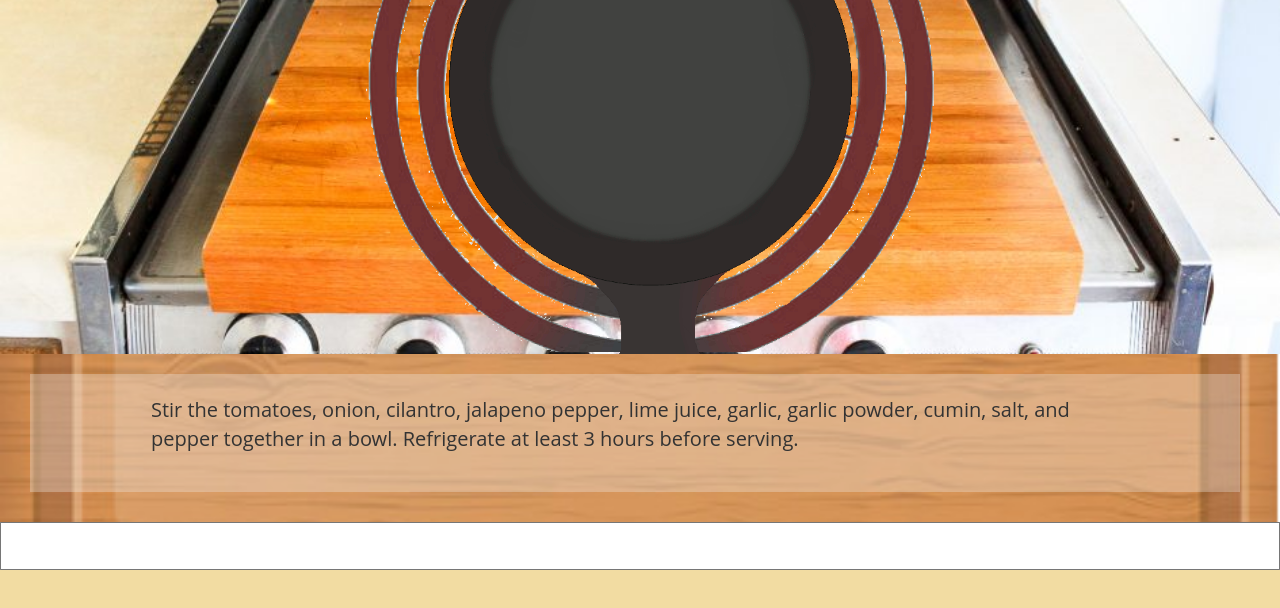
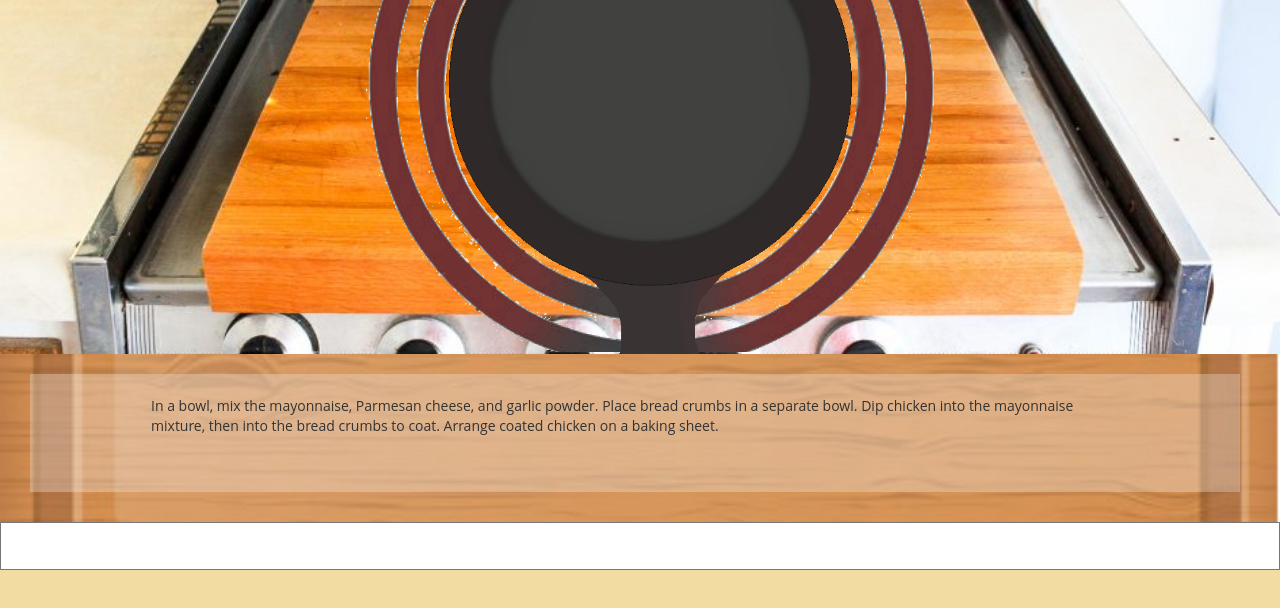
Before and after one commit to Wahat/super-broccoli, a plain HTML site: page index.html in a window 1280 px wide. Shown: the part 176-784 px from the top of the page. Drawn offline with Linux system fonts and the light colour scheme.

Commit message:
object changes

```diff
--- a/css/style.css
+++ b/css/style.css
@@ -56,7 +56,7 @@ h1 {
 	padding: 1% 10%;
 	overflow: hidden;
 	font-family: 'Open Sans', sans-serif;
-	font-size: 20px;
+	font-size: 14px;
 
 }
 
--- a/js/scripts.js
+++ b/js/scripts.js
@@ -9,15 +9,54 @@ $(document).ready(function() {
 		}
 	});
 	var food = [
+	// replace ingredients with images later on
 		{
 			name: "Pico de Gallo",
 			paragraph: "Stir the tomatoes, onion, cilantro, jalapeno pepper, lime juice, garlic, garlic powder, cumin, salt, and pepper together in a bowl. Refrigerate at least 3 hours before serving.",
-			ingredients: ["a"]
+			ingredients: ["a"],
+			price: 50
 		},
 		{
 			name: "Chicken Marsala",
 			paragraph: "Season chicken breasts all over with salt and pepper.",
-			ingredients: ["a","b"]
+			ingredients: ["a","b"],
+			price: 60
+		},
+		{
+			name: "Slow Cooker Buffalo Chicken Sandwiches",
+			paragraph: "Place the chicken breasts into a slow cooker, and pour in 3/4 of the wing sauce and the ranch dressing mix. Cover, and cook on Low for 6 to 7 hours. Once the chicken has cooked, add the butter, and shred the meat finely with two forks.",
+			ingredients: ["a","b"],
+			price: 50
+		},
+		{
+			name: "Tender Italian Baked Chicken",
+			paragraph: "In a bowl, mix the mayonnaise, Parmesan cheese, and garlic powder. Place bread crumbs in a separate bowl. Dip chicken into the mayonnaise mixture, then into the bread crumbs to coat. Arrange coated chicken on a baking sheet.",
+			ingredients: ["a","b"],
+			price: 70
+		},
+		{
+			name: "Chicken Pot Pie IX",
+			paragraph: "In a saucepan, combine chicken, carrots, peas, and celery. Add water to cover and boil for 15 minutes. Remove from heat, drain and set aside. In the saucepan over medium heat, cook onions in butter until soft and translucent. Stir in flour, salt, pepper, and celery seed.",
+			ingredients: ["a","b"],
+			price: 50
+		},
+		{
+			name: "Roast Sticky Chicken-Rotisserie Style",
+			paragraph: "In a small bowl, mix together salt, paprika, onion powder, thyme, white pepper, black pepper, cayenne pepper, and garlic powder. Remove and discard giblets from chicken. Rinse chicken cavity, and pat dry with paper towel.",
+			ingredients: ["a","b"],
+			price: 80
+		},
+		{
+			name: "Meat Loaf",
+			paragraph: "Combine eggs, milk, bread crumbs, onion, salt, sage, and mushrooms in a large bowl. Crumble ground beef over mixture and stir well to combine. Shape into a round loaf; place in a 5-quart slow cooker.",
+			ingredients: ["a","b"],
+			price: 70
+		},
+		{
+			name: "Crab Cakes",
+			paragraph: "Preheat oven broiler. Mix together crabmeat, bread crumbs, parsley, salt and pepper. Beat together egg, mayonnaise, hot sauce and mustard. Combine with other ingredients and mix well. Form into patties and place on a lightly greased broiler pan or baking sheet.",
+			ingredients: ["a","b"],
+			price: 90
 		}
 	]
 	// An Array of Strings for our text
@@ -57,14 +96,16 @@ $(document).ready(function() {
 	// arrayText - An array for text, so that we can compare each word directly
 	// i - counter to count which index of array we are in
 	// mainString - is the string that is constantly updated while user is typing
-	// points - to keep track of score
+	// money - to keep track of score
+	// keyStrokes - keeps track of number of keyStrokes for statistics purposes
 	var para = document.getElementById("paragraph");
 	var text = food[Math.floor(Math.random() * food.length)].paragraph;
 	para.innerHTML = text;
 	var arrayText = text.split(' ');
 	var i = 0;
 	var mainString = "";
-	var points = 0;
+	var money = 0;
+	var keyStrokes = 0;
 
 	// Function that checks to see if what have typed matches with the current word
 	var check = function (typed, word) {
@@ -81,6 +122,7 @@ $(document).ready(function() {
 	console.log(arrayText);
 	$(".typing").keypress(function(event){
 		//console.log(i);
+		keyStrokes = keyStrokes + 1;
 		character = String.fromCharCode(event.which);
 		rightString = formatType(arrayText,i, 1);
 		wrongString = formatType(arrayText,i, 0);
@@ -107,32 +149,31 @@ $(document).ready(function() {
 
   			if (check(mainString, arrayText[i]) && (arrayText[i].length == mainString.length)) {
   				i = i + 1;
-  				points = points + 1;
-  				document.getElementById("score").innerHTML = points;
-  				// For each 5 points generate a brocolli on the pan
-  				if(points % 3 == 0) {
+  				money = money + 1;
+  				document.getElementById("score").innerHTML = "$" + money;
+  				// For each 5 money generate a brocolli on the pan
+  				if(money % 3 == 0) {
   					var randomBroccoli = "<img class=\'broccoli-icon\' src=\'images/broccoli_icon.jpg\' style=\"position: absolute; top:" + (Math.floor(Math.random() * 50)+10)+ "%; left:" + (Math.floor(Math.random() * 20)+40) +"%;\">";
-  					console.log(randomBroccoli);
+  					// console.log(randomBroccoli);
   					$(".pan").append(randomBroccoli);
   				}
 
   				if (i == arrayText.length) {
   					// done game
-  					// alert("congrats! Points= " + points);
+  					// alert("congrats! money= " + money);
   					document.getElementById("paragraph").innerHTML = food[Math.floor(Math.random() * food.length)].paragraph;
   					text = document.getElementById("paragraph");
   					arrayText = text.innerHTML.split(' ');
   					i = 0;
   					mainString = "";
-  					console.log("check");
+  					//console.log("check");
 
   				}
   				document.getElementById("typing").value = "";
   				setTimeout(helpReset,10);
   			}
   			else {
-  				// change css
-  				//console.log("not ok2");
+
   			}
   		}
 
```
